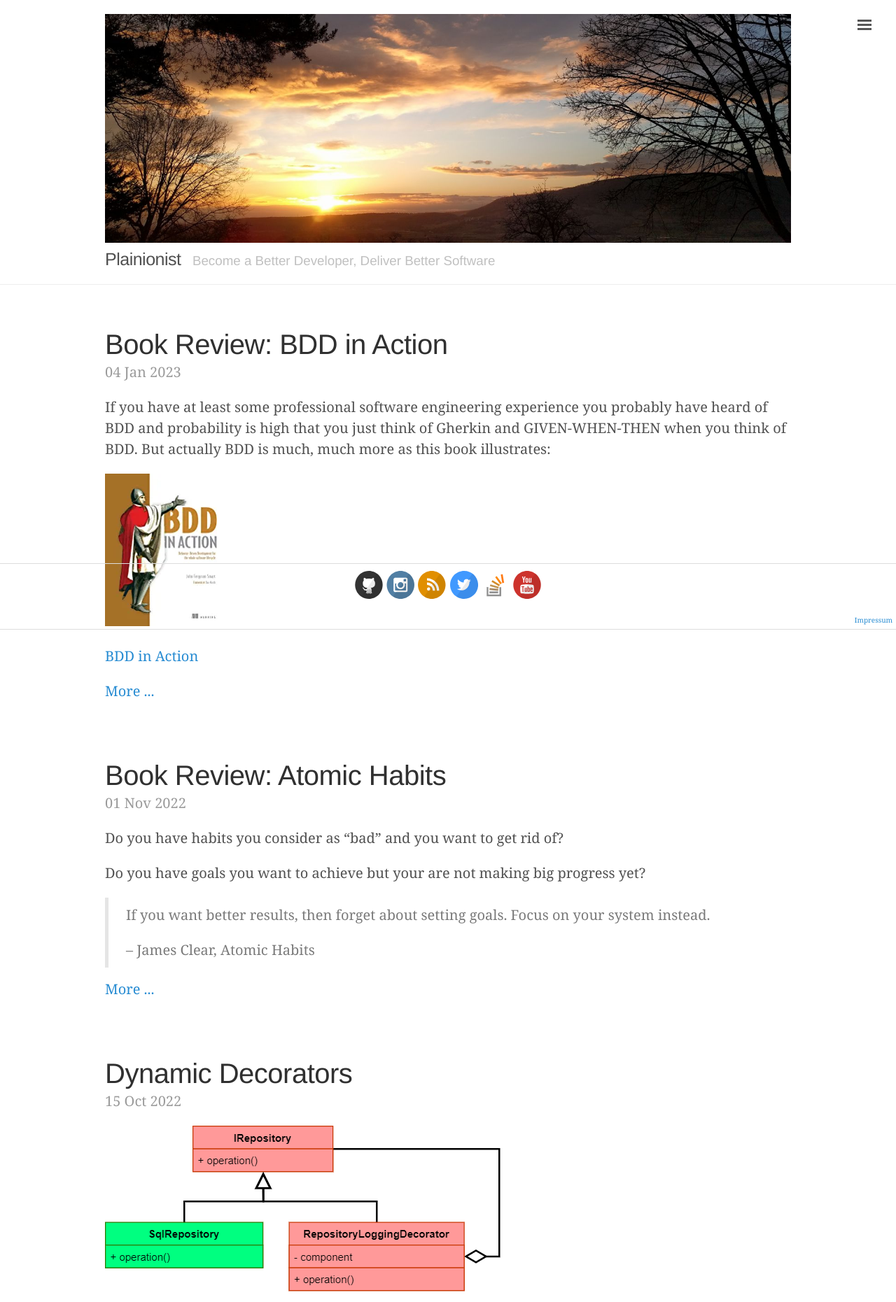
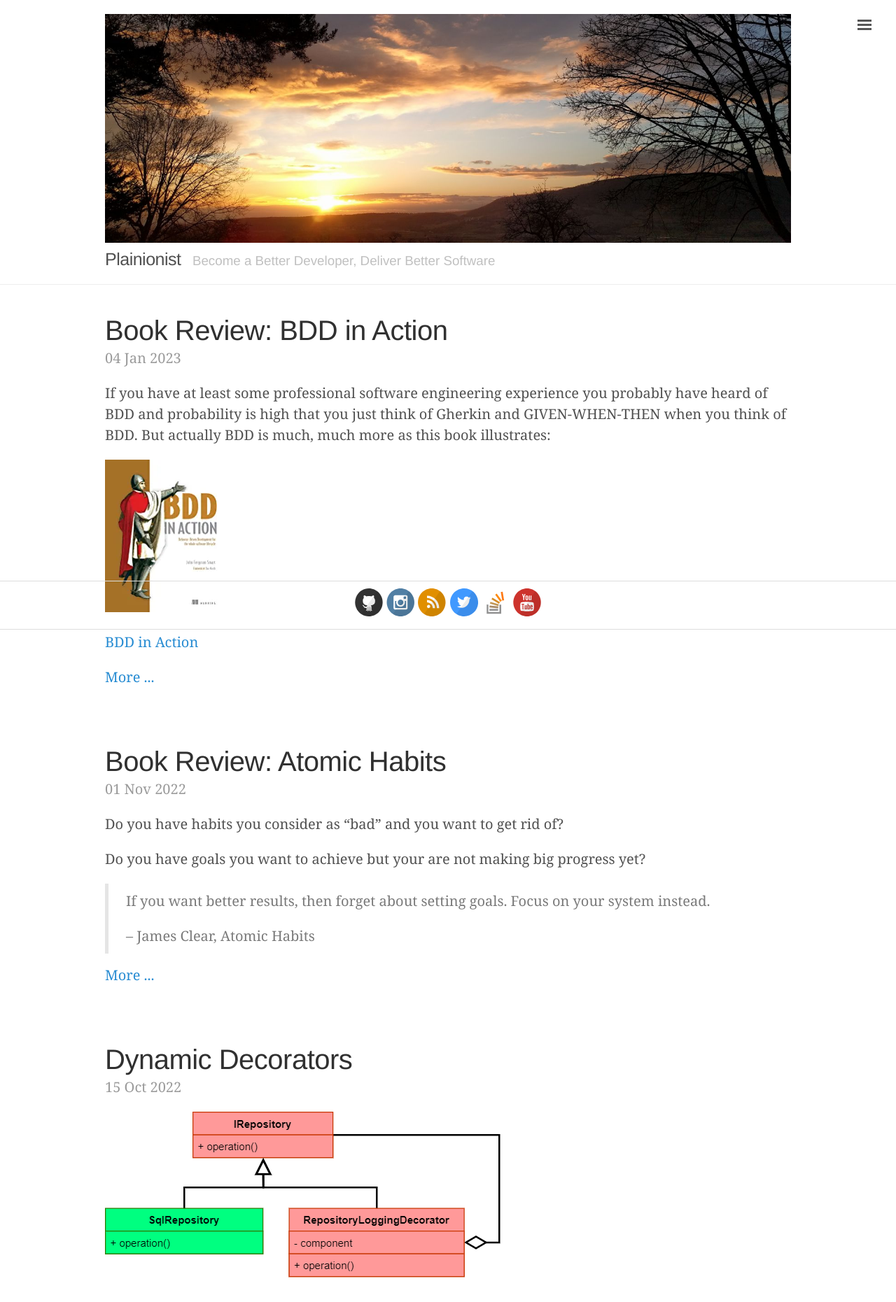
Before and after one commit to plainionist/plainionist.github.io, a Jekyll site: the page built from index.html, in a window 1280 px wide. Shown: the top 1861 px of the page at 70% size. Built offline with Jekyll 4.4.1, drawn with Linux system fonts in a browser that asks for light colours; the list of posts is cut into pages by our own code; comment, search, counter and statistics services are not loaded.

Commit message:
footer improved

```diff
--- a/_includes/sidebar.html
+++ b/_includes/sidebar.html
@@ -75,6 +75,7 @@
     <div class="sidebar-item">
         <p>
             &copy; {{ site.time | date: '%Y' }}. All rights reserved.
+            <span style="display:inline;float:right;font-size:x-small;margin:5px"><a href="{{ site.baseurl }}/impressum">Impressum</a></span>
         </p>
     </div>
 </div>
--- a/_layouts/default.html
+++ b/_layouts/default.html
@@ -29,7 +29,6 @@
                 {% include svg-icons.html %}
             </footer>
         </div>
-        <span style="display:inline;float:right;font-size:x-small;margin:5px"><a href="{{ site.baseurl }}/impressum">Impressum</a></span>
     </div>
 
     <script>
--- a/public/css/lanyon.css
+++ b/public/css/lanyon.css
@@ -96,7 +96,7 @@
 .masthead {
   padding-top:    1rem;
   padding-bottom: 1rem;
-  margin-bottom: 3rem;
+  margin-bottom: 2rem;
   border-bottom: 1px solid #eee;
 }
 .masthead-title {
--- a/public/css/poole.css
+++ b/public/css/poole.css
@@ -296,7 +296,7 @@
 .masthead {
   padding-top:    1rem;
   padding-bottom: 1rem;
-  margin-bottom: 3rem;
+  margin-bottom: 2rem;
 }
 .masthead-title {
   margin-top: 0;
```
